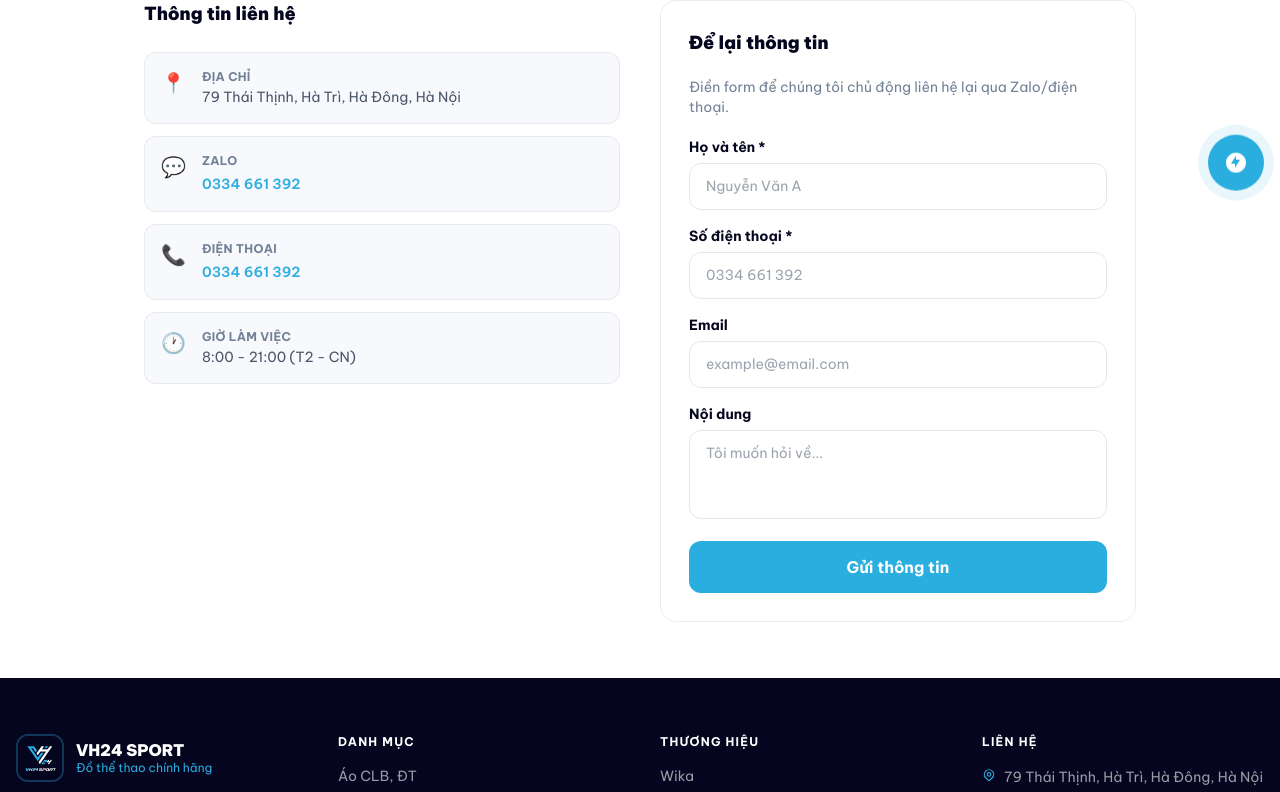
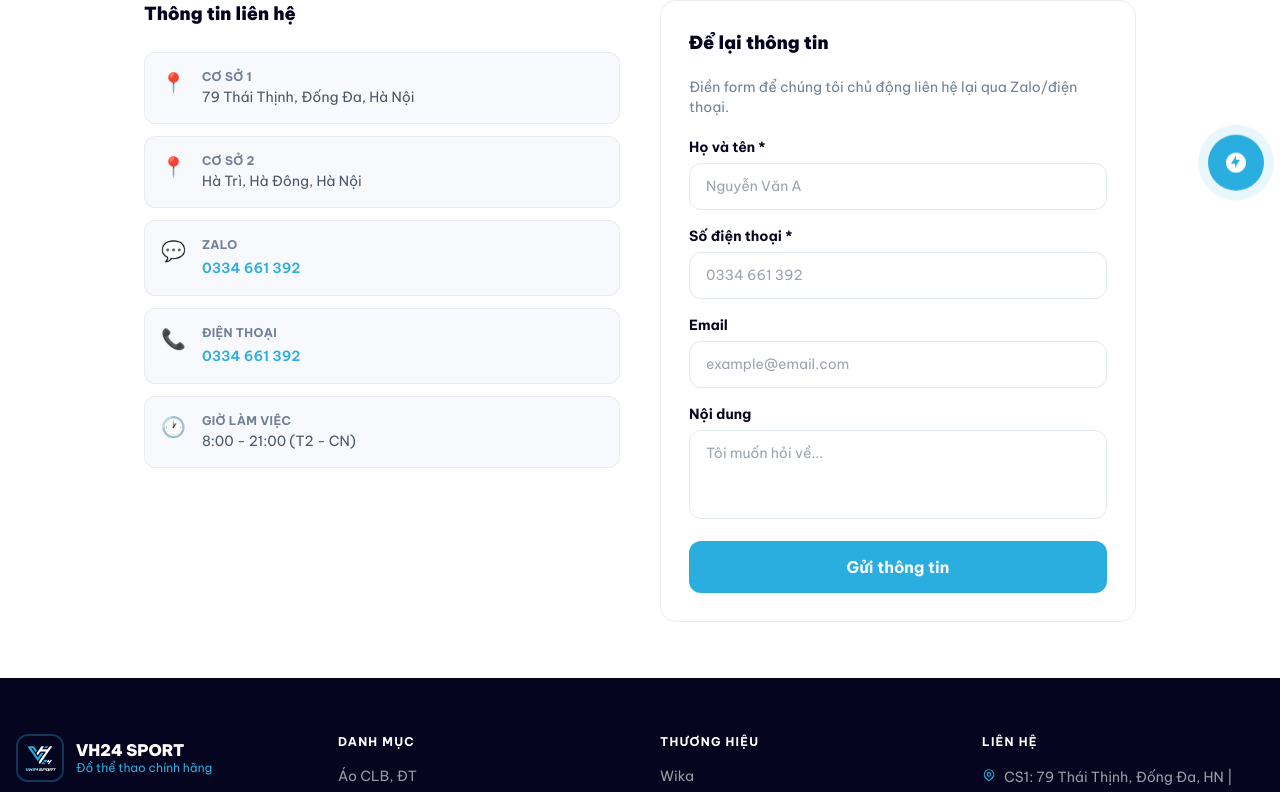
Before and after one commit to namth1793/hoan_the_thao, a React (Vite) app in the folder frontend/: page /lien-he in a window 1280 px wide. Shown: the part 580-1372 px from the top of the page. Built offline with nearby package versions, Linux system fonts and the light colour scheme; no server answers.

Commit message:
fix: update address to 2 locations (Đống Đa + Hà Đông)
Co-Authored-By: Claude Sonnet 4.6 <noreply@anthropic.com>

```diff
--- a/frontend/src/components/Footer.jsx
+++ b/frontend/src/components/Footer.jsx
@@ -85,7 +85,7 @@ export default function Footer() {
             {[
               {
                 icon: <svg className="w-3.5 h-3.5 flex-shrink-0 mt-0.5" fill="none" stroke="currentColor" viewBox="0 0 24 24"><path strokeLinecap="round" strokeLinejoin="round" strokeWidth={2} d="M17.657 16.657L13.414 20.9a1.998 1.998 0 01-2.827 0l-4.244-4.243a8 8 0 1111.314 0z"/><path strokeLinecap="round" strokeLinejoin="round" strokeWidth={2} d="M15 11a3 3 0 11-6 0 3 3 0 016 0z"/></svg>,
-                text: '79 Thái Thịnh, Hà Trì, Hà Đông, Hà Nội',
+                text: 'CS1: 79 Thái Thịnh, Đống Đa, HN | CS2: Hà Trì, Hà Đông, HN',
               },
               {
                 icon: <svg className="w-3.5 h-3.5 flex-shrink-0 mt-0.5" fill="none" stroke="currentColor" viewBox="0 0 24 24"><path strokeLinecap="round" strokeLinejoin="round" strokeWidth={2} d="M3 5a2 2 0 012-2h3.28a1 1 0 01.948.684l1.498 4.493a1 1 0 01-.502 1.21l-2.257 1.13a11.042 11.042 0 005.516 5.516l1.13-2.257a1 1 0 011.21-.502l4.493 1.498a1 1 0 01.684.949V19a2 2 0 01-2 2h-1C9.716 21 3 14.284 3 6V5z"/></svg>,
--- a/frontend/src/pages/Contact.jsx
+++ b/frontend/src/pages/Contact.jsx
@@ -71,7 +71,8 @@ export default function Contact() {
             <h2 className="text-lg font-black mb-6" style={{ color: '#05051F' }}>Thông tin liên hệ</h2>
             <div className="space-y-3">
               {[
-                { icon: '📍', title: 'Địa chỉ', text: '79 Thái Thịnh, Hà Trì, Hà Đông, Hà Nội' },
+                { icon: '📍', title: 'Cơ sở 1', text: '79 Thái Thịnh, Đống Đa, Hà Nội' },
+                { icon: '📍', title: 'Cơ sở 2', text: 'Hà Trì, Hà Đông, Hà Nội' },
                 { icon: '💬', title: 'Zalo', text: '0334 661 392', href: ZALO_URL, external: true },
                 { icon: '📞', title: 'Điện thoại', text: '0334 661 392', href: 'tel:0334661392' },
                 { icon: '🕐', title: 'Giờ làm việc', text: '8:00 - 21:00 (T2 - CN)' },
```
